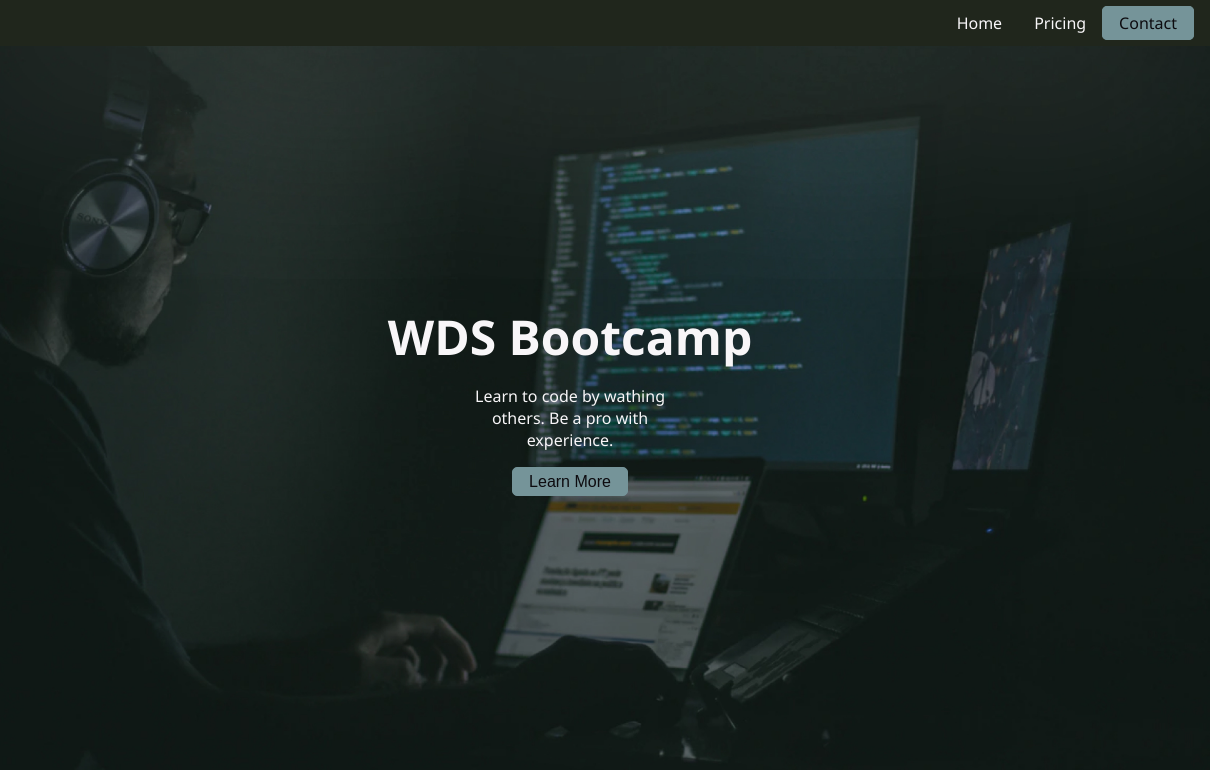
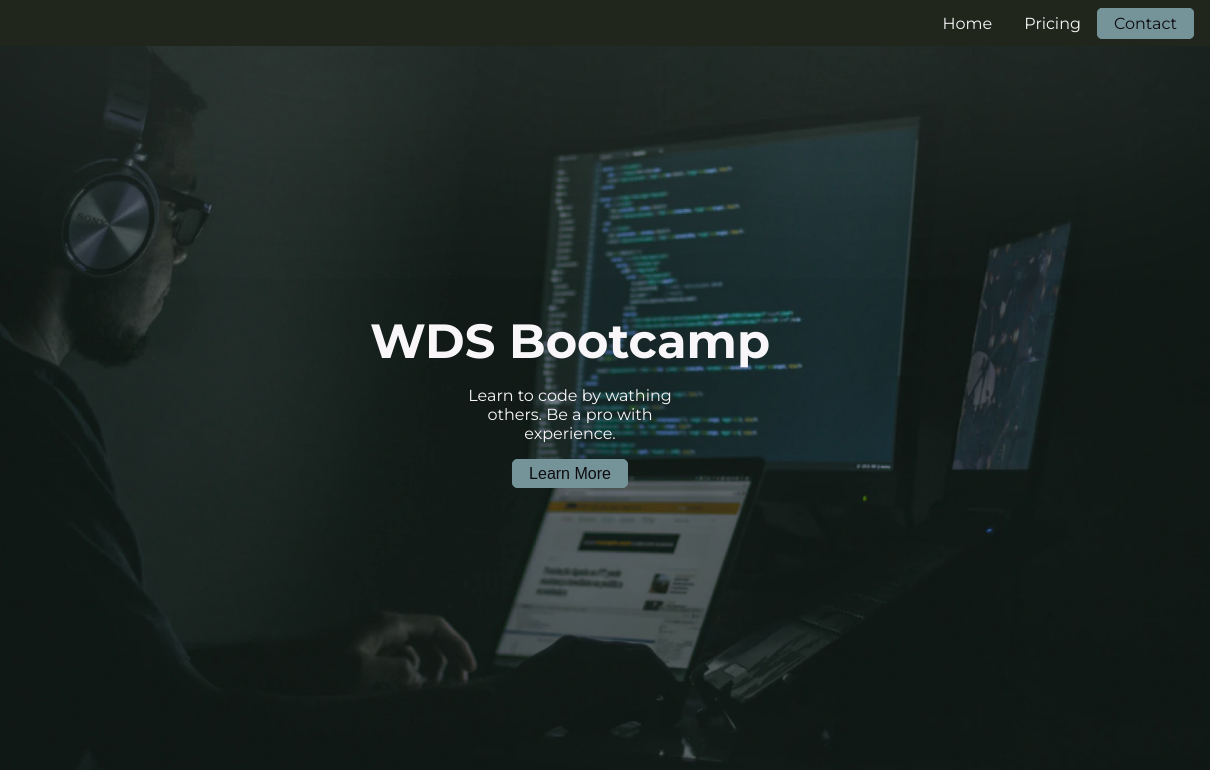
Before and after one commit to anupom69/WDS-BOOTCAMP, a plain HTML site: page index.html in a window 1280 px wide. Shown: the top 770 px of the page, 70-1280 px from the left. Drawn offline with Linux system fonts and the light colour scheme.

Commit message:
Update style.css

```diff
--- a/style.css
+++ b/style.css
@@ -1,3 +1,5 @@
+@import url('https://fonts.googleapis.com/css2?family=Montserrat:wght@400;700&display=swap');
+
 * {
     margin: 0;
     padding: 0;
@@ -14,7 +16,7 @@
 
 
 body {
-    font-family: 'Segoe UI', Tahoma, Geneva, Verdana, sans-serif;
+    font-family: 'Montserrat', sans-serif;
     background-color: var(--text);
     color: var(--background);
 }
```
